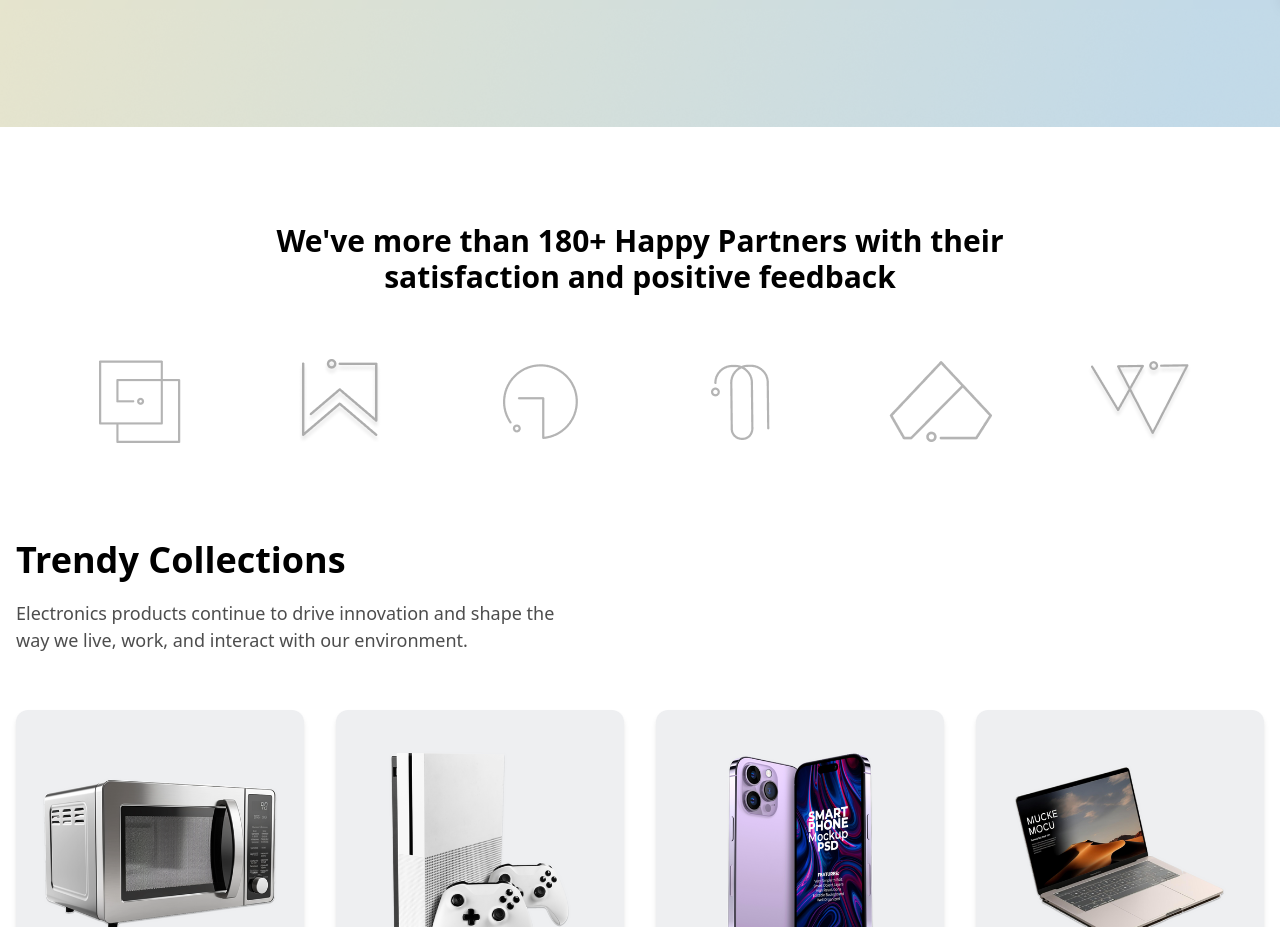
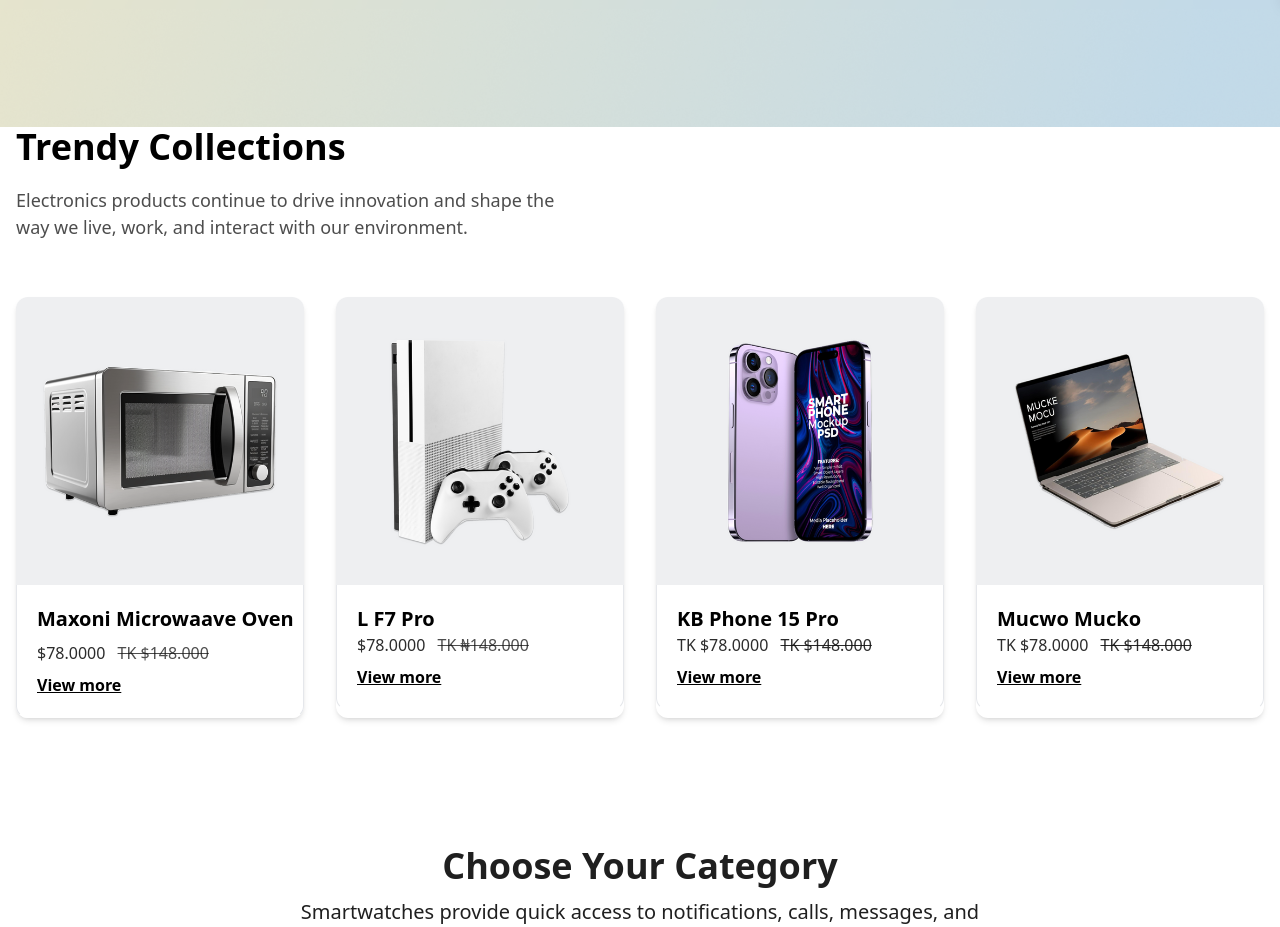
Before and after one commit to MDevHub/Elexy-Store, a React (Vite) app: page / in a window 1280 px wide. Shown: the part 800-1727 px from the top of the page. Built offline with nearby package versions, Linux system fonts and the light colour scheme.

Commit message:
removed some imgs

```diff
--- a/src/components/Page1.jsx
+++ b/src/components/Page1.jsx
@@ -49,7 +49,7 @@ const Page1 = () => {
       </section>
 
       <section>
-         <div className='pt-7 lg:pt-24 pb-24'>
+         {/* <div className='pt-7 lg:pt-24 pb-24'>
             <p className='text-center text-2xl md:text-3xl font-bold mb-16 px-4'>We've more than 180+ Happy Partners with their <br className='hidden lg:block'/> satisfaction and positive feedback</p>
             <div className='grid grid-cols-2 md:grid-cols-3 lg:grid-cols-6 gap-20 px-10 lg:px-20 mt-3 items-center justify-items-center'>
                <img src="/src/assets/images/brand-logo.png" alt="" />
@@ -59,7 +59,7 @@ const Page1 = () => {
                <img src="/src/assets/images/brand-logo-5.png" alt="" />
                <img src="/src/assets/images/brand-logo-6.png" alt="" />
             </div>
-         </div>
+         </div> */}
          <div className='px-4'>
             <p className='text-4xl font-bold mb-5'>Trendy Collections</p>
             <p className='text-[#121212bf] text-[18px]'>Electronics products continue to drive innovation and shape the <br /> way we live, work, and interact with our environment.</p>
```
